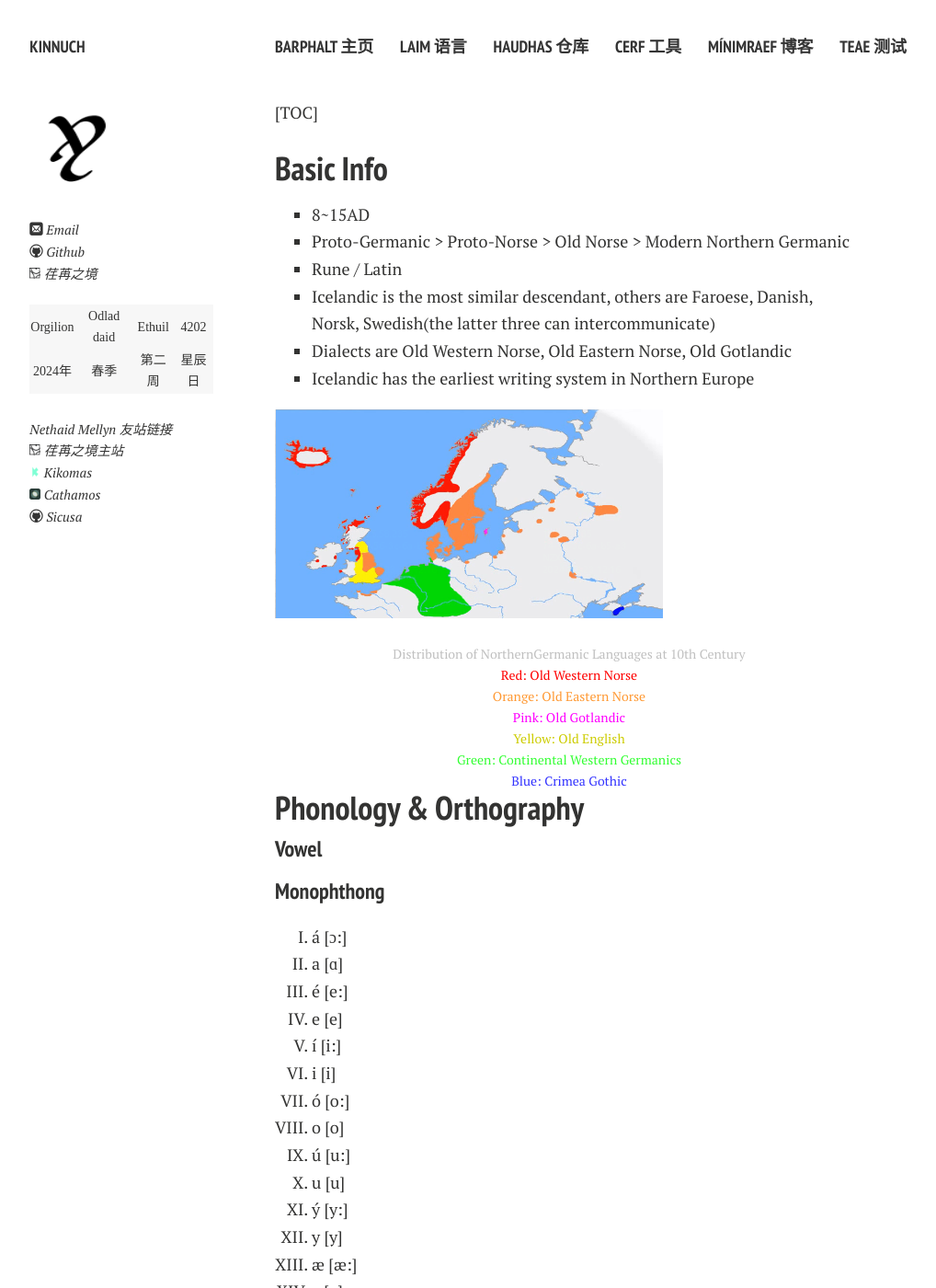
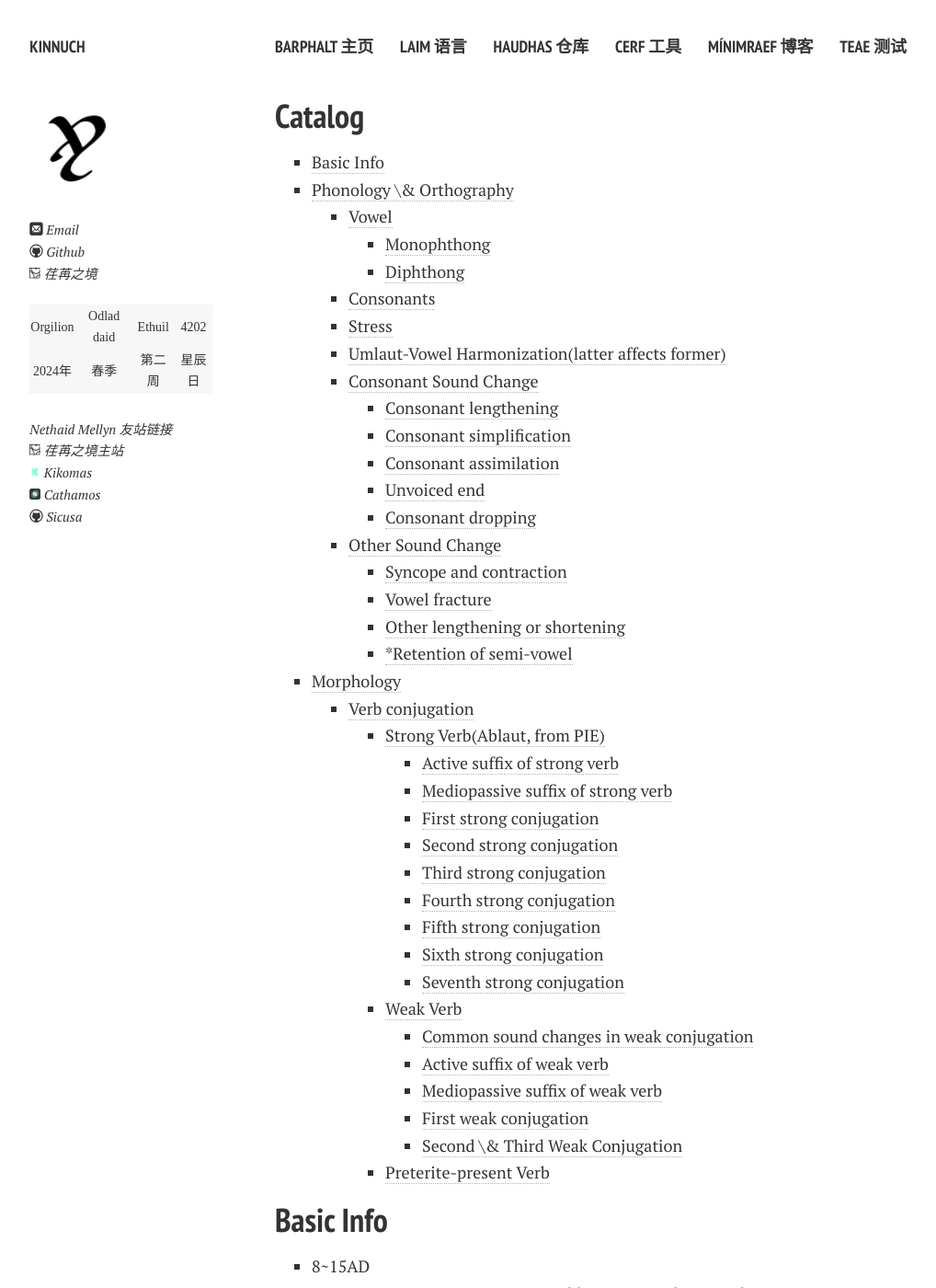
Before and after one commit to Kinnuch/kinnuch.github.io, a Jekyll site: the page built from laim/oldicelandic.md, in a window 1280 px wide and 1400 px high. Shown: the whole window at 92% size, without its empty margins (21-1039 px from the left). Built offline with Jekyll 4.4.1, drawn with Linux system fonts in a browser that asks for light colours; nearby versions of some CDN libraries; comment, search, counter and statistics services are not loaded; a style sheet for code colours, icons or effects is not loaded; some of the changed text lies outside the part shown.

Commit message:
Update oldicelandic.md

```diff
--- a/laim/oldicelandic.md
+++ b/laim/oldicelandic.md
@@ -4,7 +4,46 @@ permalink: /laim/oldicelandic/index.html
 title: Old Icelandic
 ---
 
-[TOC]
+## Catalog
+
+- [Basic Info](#basic-info)
+- [Phonology \& Orthography](#phonology--orthography)
+  - [Vowel](#vowel)
+    - [Monophthong](#monophthong)
+    - [Diphthong](#diphthong)
+  - [Consonants](#consonants)
+  - [Stress](#stress)
+  - [Umlaut-Vowel Harmonization(latter affects former)](#umlaut-vowel-harmonizationlatter-affects-former)
+  - [Consonant Sound Change](#consonant-sound-change)
+    - [Consonant lengthening](#consonant-lengthening)
+    - [Consonant simplification](#consonant-simplification)
+    - [Consonant assimilation](#consonant-assimilation)
+    - [Unvoiced end](#unvoiced-end)
+    - [Consonant dropping](#consonant-dropping)
+  - [Other Sound Change](#other-sound-change)
+    - [Syncope and contraction](#syncope-and-contraction)
+    - [Vowel fracture](#vowel-fracture)
+    - [Other lengthening or shortening](#other-lengthening-or-shortening)
+    - [\*Retention of semi-vowel](#retention-of-semi-vowel)
+- [Morphology](#morphology)
+  - [Verb conjugation](#verb-conjugation)
+    - [Strong Verb(Ablaut, from PIE)](#strong-verbablaut-from-pie)
+      - [Active suffix of strong verb](#active-suffix-of-strong-verb)
+      - [Mediopassive suffix of strong verb](#mediopassive-suffix-of-strong-verb)
+      - [First strong conjugation](#first-strong-conjugation)
+      - [Second strong conjugation](#second-strong-conjugation)
+      - [Third strong conjugation](#third-strong-conjugation)
+      - [Fourth strong conjugation](#fourth-strong-conjugation)
+      - [Fifth strong conjugation](#fifth-strong-conjugation)
+      - [Sixth strong conjugation](#sixth-strong-conjugation)
+      - [Seventh strong conjugation](#seventh-strong-conjugation)
+    - [Weak Verb](#weak-verb)
+      - [Common sound changes in weak conjugation](#common-sound-changes-in-weak-conjugation)
+      - [Active suffix of weak verb](#active-suffix-of-weak-verb)
+      - [Mediopassive suffix of weak verb](#mediopassive-suffix-of-weak-verb)
+      - [First weak conjugation](#first-weak-conjugation)
+      - [Second \& Third Weak Conjugation](#second--third-weak-conjugation)
+    - [Preterite-present Verb](#preterite-present-verb)
 
 ## Basic Info
 
@@ -1466,3 +1505,5 @@ Special: verbs with -á ending **drops and only drops -i- in 3pl.pre** and don
 This type of verbs apply past tense pattern of strong verbs in their present tense and conjugate as weak verbs in past tense. Only 10 in Old Nose.
 
 How does this weird conjugation pattern exist? Because generally past tense conjugation in Proto-Germanic came from perfect aspect in Proto-Indo-European, but in those words above the perfect aspect became present tense inversely, thus their blank past tense were filled by weak conjugation pattern.
+
+Sometimes they even have present infinitive and past infinitive.
```
